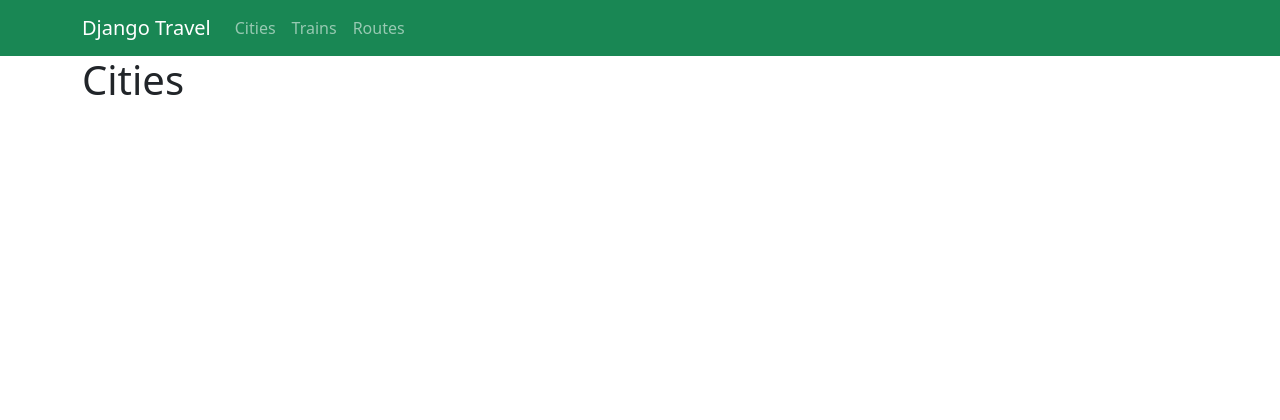
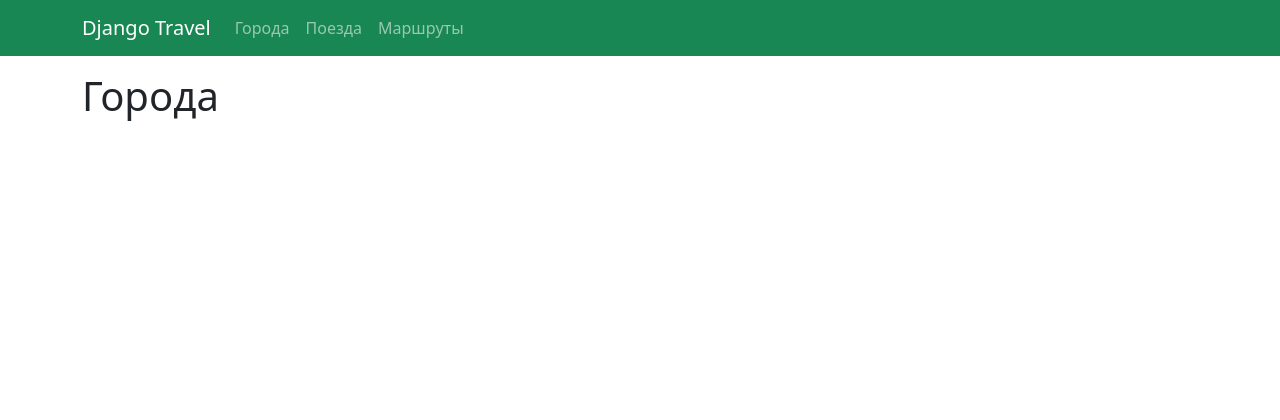
Before and after one commit to stigsanek/django-travel, a Django app: page /cities/ in a window 1280 px wide. Shown: the top 420 px of the page. Run offline with Django 3.2, Linux system fonts and the light colour scheme; data that the repository does not hold is empty; parts of the project's set-up code (start-up, migrations or seed data) failed here and were passed over.

Commit message:
Implements the output of a list of cities

```diff
--- a/cities/templates/cities/index.html
+++ b/cities/templates/cities/index.html
@@ -1,7 +1,15 @@
 {% extends 'base.html' %}
-{% block title %}Cities{% endblock %}
+{% block title %}Города{% endblock %}
 
 {% block content %}
-<h1>Cities</h1>
-
+<div class="py-3">
+  <h1 class="mb-3">Города</h1>
+  <div class="row">
+    <div class="col-md">
+      {% for city in cities %}
+        <p>{{ city.name }}</p>
+      {% endfor %}
+    </div>
+  </div>
+</div>
 {% endblock %}
--- a/cities/views.py
+++ b/cities/views.py
@@ -1,5 +1,10 @@
 from django.shortcuts import render
+
+from .models import City
 
 
 def index(request):
-    return render(request, 'cities/index.html')
+    qs = City.objects.all()
+    context = {'cities': qs}
+
+    return render(request, 'cities/index.html', context)
--- a/templates/base.html
+++ b/templates/base.html
@@ -18,13 +18,13 @@
         <div class="collapse navbar-collapse" id="navbarNav">
           <ul class="navbar-nav">
             <li class="nav-item">
-              <a class="nav-link" href="#">Cities</a>
+              <a class="nav-link" href="#">Города</a>
             </li>
             <li class="nav-item">
-              <a class="nav-link" href="#">Trains</a>
+              <a class="nav-link" href="#">Поезда</a>
             </li>
             <li class="nav-item">
-              <a class="nav-link" href="#">Routes</a>
+              <a class="nav-link" href="#">Маршруты</a>
             </li>
           </ul>
         </div>
--- a/travel/urls.py
+++ b/travel/urls.py
@@ -18,5 +18,5 @@ from django.urls import path, include
 
 urlpatterns = [
     path('admin/', admin.site.urls),
-    path('cities/', include('cities.urls')),
+    path('cities/', include(('cities.urls', 'cities'))),
 ]
```
